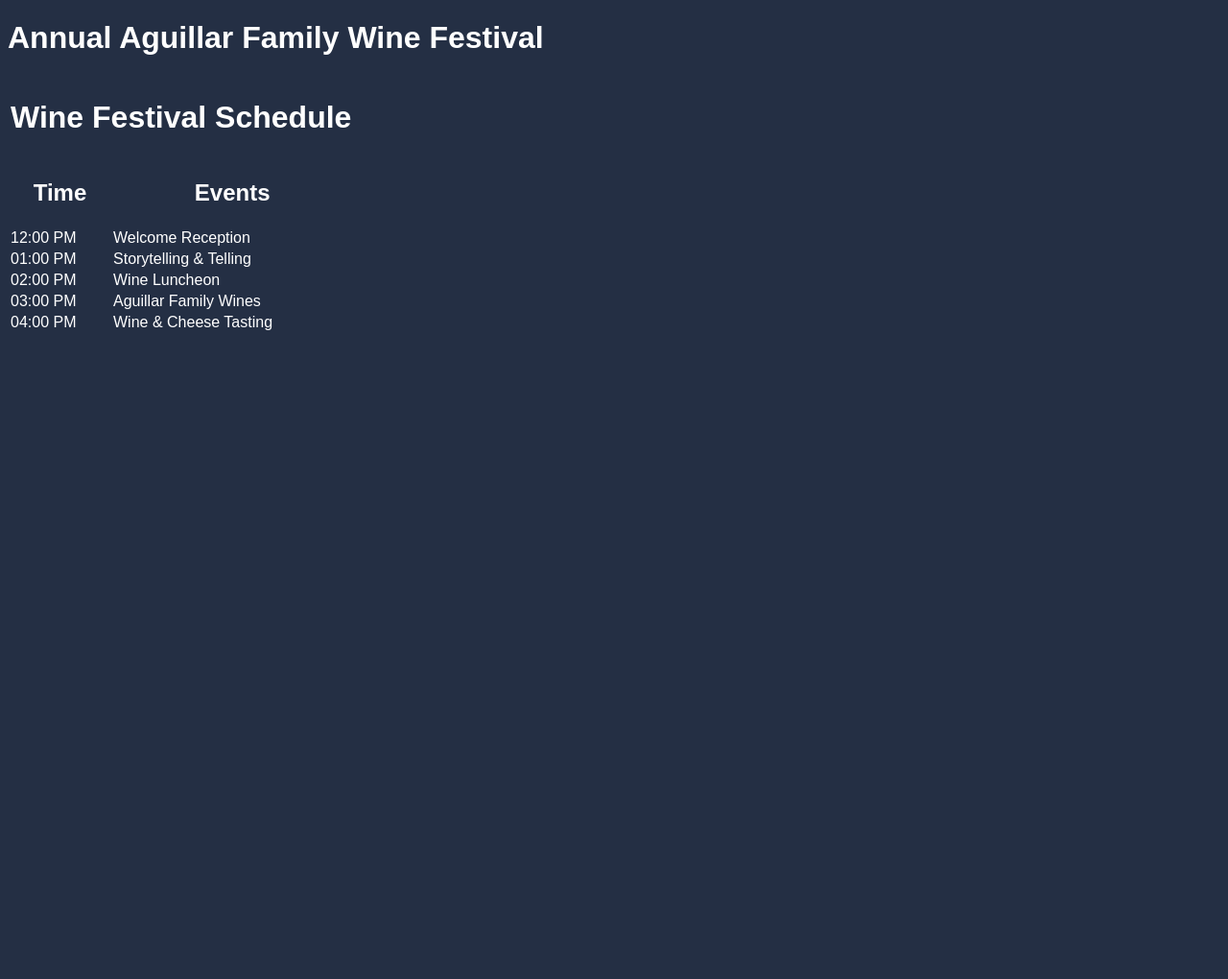
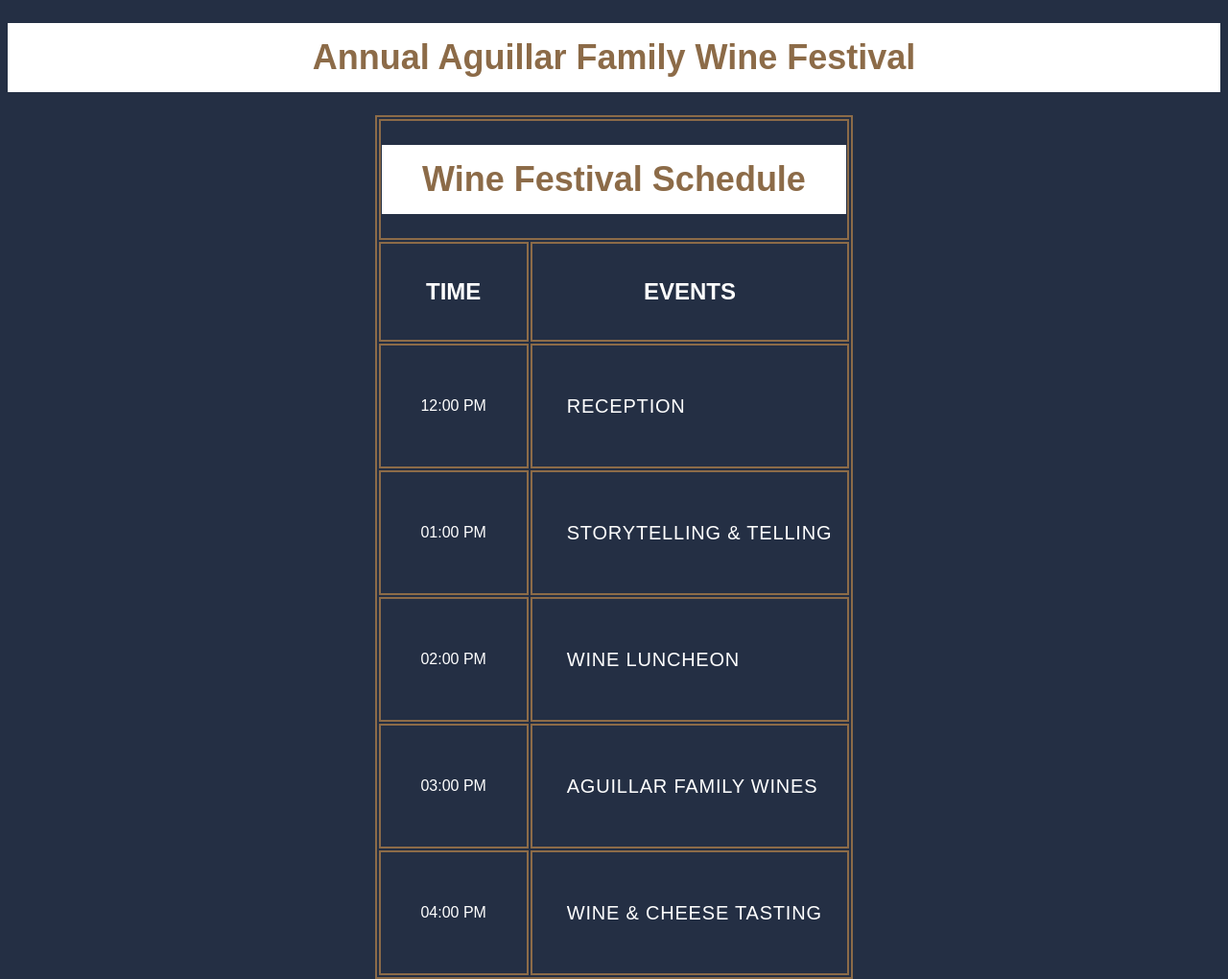
Before and after one commit to Nicole-devs/Wine-Fest, a plain HTML site: page index.html in a window 1280 px wide. Shown: the whole page at 96% size. Before the commit the page ends 800 px from the top, so only its background shows below. Drawn offline with Linux system fonts and the light colour scheme.

Commit message:
Table Styling

```diff
--- a/index.css
+++ b/index.css
@@ -1,6 +1,60 @@
 body {
     background-color: #242f44;
     color: white;
-      font-family: 'Oswald', sans-serif;
-    vertical-align:baseline
-  }
+    font-family: 'Oswald', sans-serif;
+    vertical-align:baseline;
+}
+
+header {
+    text-align: center;
+    margin-top: 10px;
+}
+
+h1 {
+    font-size: 36px;
+    padding: 15px;
+    color: #8c6b48;
+    background-color: white;
+}
+
+h2 {
+    font-size: 24px;
+    padding: 15px;
+    text-transform: uppercase;
+}
+
+h3 {
+    font-size: 20px;
+    padding: 15px;
+    text-transform: uppercase;
+    text-align: left;
+    margin-left: 20px;
+    font-weight: 500;
+    line-height: 2.7;
+    letter-spacing: 0.8px;
+}
+
+th {
+    border: 2px solid #8c6b48;
+}
+
+table {
+    border: 2px solid #8c6b48;
+    text-align: center;
+    margin: 20px auto;
+}
+
+td {
+    border: 2px solid #8c6b48;
+}
+
+
+.container {
+    max-width: 940px;
+    margin: 0 auto;
+    height: 800px;
+}
+
+.left {
+    width: 150px;
+}
--- a/index.html
+++ b/index.html
@@ -37,23 +37,33 @@
             <tbody>
                 <tr>
                     <td class="left">12:00 PM</td>
-                    <td>Welcome Reception</td>
+                    <td>
+                        <h3>Reception</h3>
+                    </td>
                 </tr>
                 <tr>
                     <td class="left">01:00 PM</td>
-                    <td>Storytelling & Telling</td>
+                    <td>
+                        <h3>Storytelling & Telling</h3>
+                    </td>
                 </tr>
                 <tr>
                     <td class="left">02:00 PM</td>
-                    <td>Wine Luncheon</td>
+                    <td>
+                        <h3>Wine Luncheon</h3>
+                    </td>
                 </tr>
                 <tr>
                     <td class="left">03:00 PM</td>
-                    <td>Aguillar Family Wines</td>
+                    <td>
+                        <h3>Aguillar Family Wines</h3>
+                    </td>
                 </tr>
                 <tr>
                     <td class="left">04:00 PM</td>
-                    <td>Wine & Cheese Tasting</td>
+                    <td>
+                        <h3>Wine & Cheese Tasting</h3>
+                    </td>
                 </tr>
             </tbody>
         </table>
```
